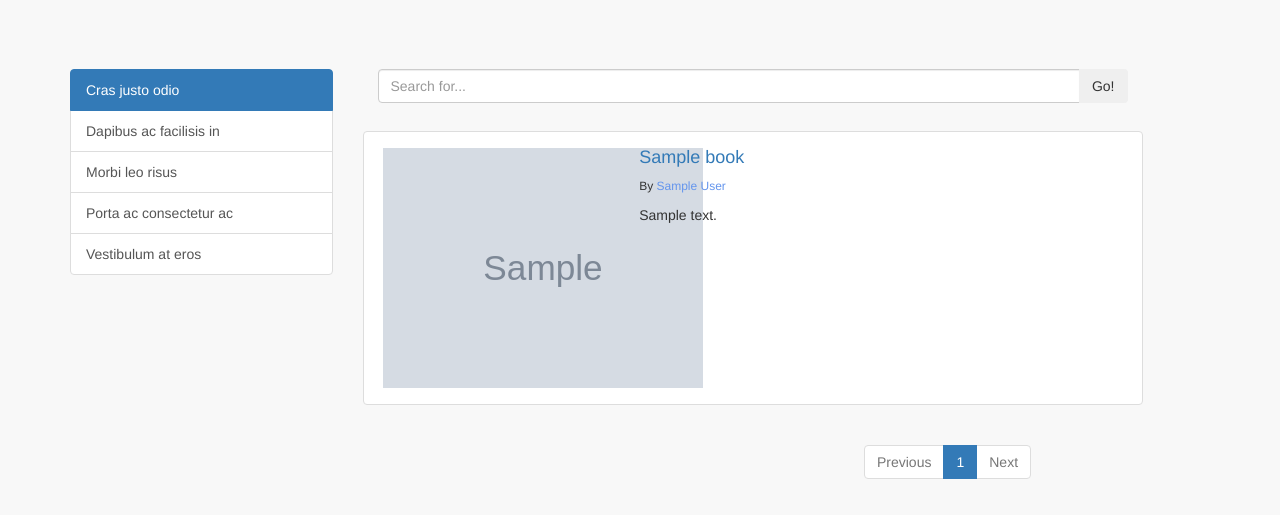
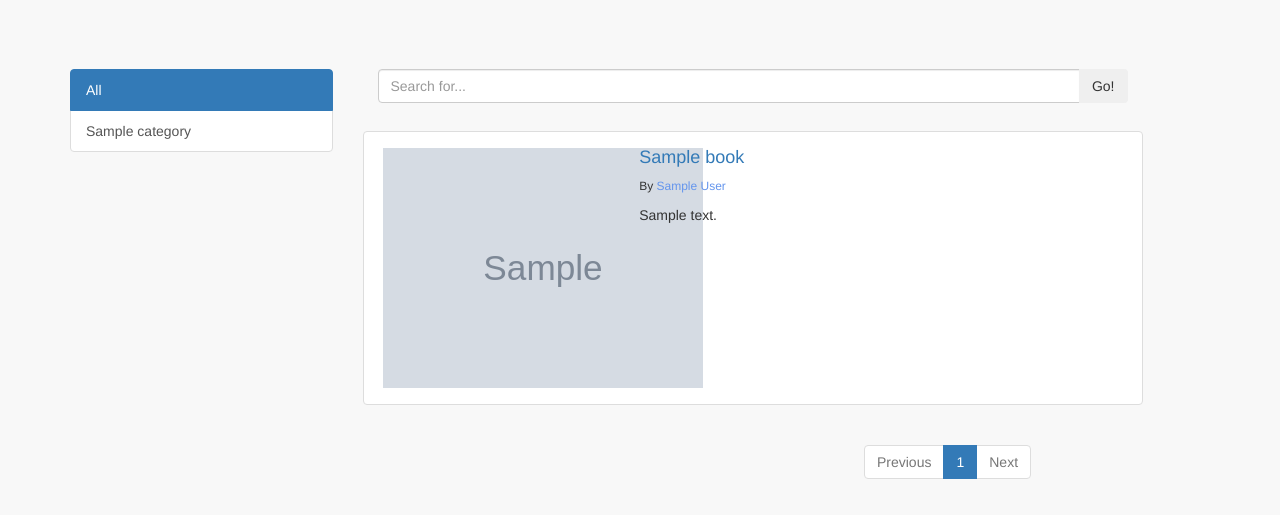
Before and after one commit to ilyeshammadi/bookslib, a Django app: page /books/ in a window 1280 px wide; the page is wider, and only the part inside the window is pictured. Shown: the part 51-566 px from the top of that part. Run offline with Django 3.2, Linux system fonts and the light colour scheme; tables that the repository leaves empty hold one stand-in row (values such as "Sample post"); grey boxes marked "Sample" are stand-in pictures; parts of the project's set-up code (start-up, migrations or seed data) failed here and were passed over; some libraries are stand-ins or nearby versions.

Commit message:
feat:	Add category filter

```diff
--- a/books_library/books/urls.py
+++ b/books_library/books/urls.py
@@ -8,6 +8,11 @@ from . import views
 urlpatterns = [
     url(
         regex=r'^$',
+        view=views.index,
+        name='index'
+    ),
+    url(
+        regex=r'^(?P<category_slug>\S+)$',
         view=views.index,
         name='index'
     ),
--- a/books_library/books/views.py
+++ b/books_library/books/views.py
@@ -1,16 +1,23 @@
-
 from django.core.paginator import Paginator, EmptyPage, PageNotAnInteger
 from django.shortcuts import render, get_object_or_404
 
 from django.views.generic import CreateView, UpdateView, DetailView
 
 from .forms import BookForm
-from .models import Book
+from .models import Book, Category
+
 
 # TODO: Add search feature here
-def index(request):
-    books = Book.objects.all()
-    paginator = Paginator(books, 25) # Show 25 contacts per page
+def index(request, category_slug=None):
+
+    categories = Category.objects.all()
+
+    if category_slug:
+        books = Book.objects.filter(categories__slug=category_slug)
+    else:
+        books = Book.objects.all()
+
+    paginator = Paginator(books, 25)  # Show 25 contacts per page
 
     page = request.GET.get('page')
     try:
@@ -22,16 +29,23 @@ def index(request):
         # If page is out of range (e.g. 9999), deliver last page of results.
         books = paginator.page(paginator.num_pages)
 
-    return render(request, 'books/index.html', {'books': books})
+    context = {
+        'books': books,
+        'categories' : categories,
+        'category_slug' : category_slug
+    }
+    return render(request, 'books/index.html', context)
 
 
 class BookDetailView(DetailView):
     model = Book
 
+
 class BookCreateView(CreateView):
     model = Book
     form_class = BookForm
 
+
 class BookUpdateView(UpdateView):
     model = Book
     form_class = BookForm
--- a/books_library/templates/books/index.html
+++ b/books_library/templates/books/index.html
@@ -13,13 +13,13 @@
         <div class="row">
             <div class="col-sm-12 col-md-3">
                 <div class="list-group">
-                    <a href="#" class="list-group-item active">
-                        Cras justo odio
-                    </a>
-                    <a href="#" class="list-group-item">Dapibus ac facilisis in</a>
-                    <a href="#" class="list-group-item">Morbi leo risus</a>
-                    <a href="#" class="list-group-item">Porta ac consectetur ac</a>
-                    <a href="#" class="list-group-item">Vestibulum at eros</a>
+                    <a href="{% url 'books:index' %}" class="list-group-item {% if not category_slug %} active {% endif %}">All</a>
+                    {% for category in categories %}
+                        <a href="{% url 'books:index' category.slug %}" class="list-group-item {% if category_slug == category.slug %} active {% endif %}">
+                            {{ category.name }}
+                        </a>
+                    {% endfor %}
+
                 </div>
             </div>
             <div class="col-sm-12 col-md-9">
```
